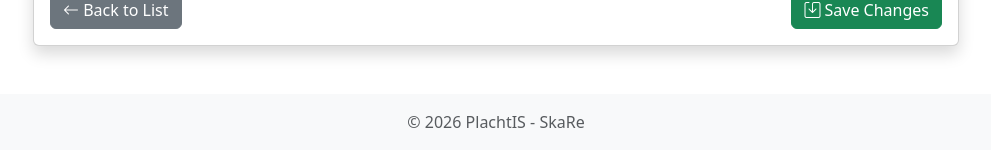
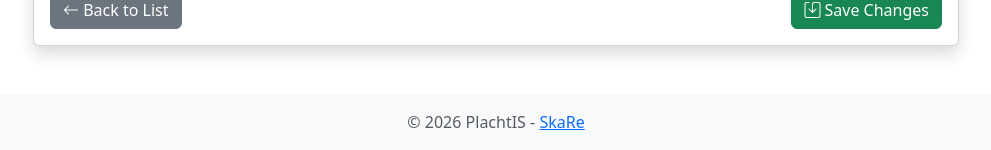
Before and after one commit to ciakval/plachtis, a Django app: page /organizer/edit/1/ in a window 1280 px wide. Shown: the part 1622-1772 px from the top of the page, without its empty margins (144-1135 px from the left). Run offline with Django 5.2, Linux system fonts and the light colour scheme; a user stored in the database is signed in; tables that the repository leaves empty hold one stand-in row (values such as "Sample post").

Commit message:
Link to SkaRe in footer

```diff
--- a/SkaRe/templates/SkaRe/base.html
+++ b/SkaRe/templates/SkaRe/base.html
@@ -87,7 +87,7 @@
 
     <footer class="bg-light py-3 mt-4">
         <div class="container text-center">
-            <p class="mb-0 text-muted">&copy; 2026 PlachtIS - SkaRe</p>
+            <p class="mb-0 text-muted">&copy; 2026 PlachtIS - <a href="https://skare.cz" target="_blank">SkaRe</a></p>
         </div>
     </footer>
 
```
